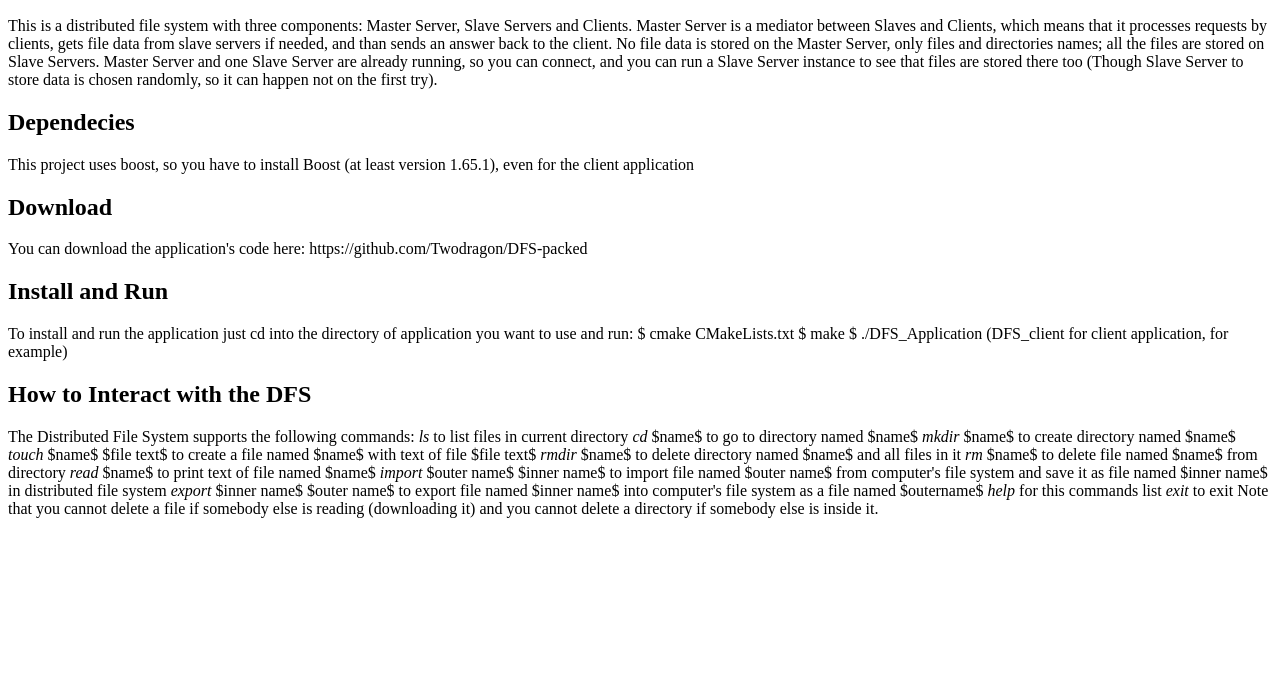
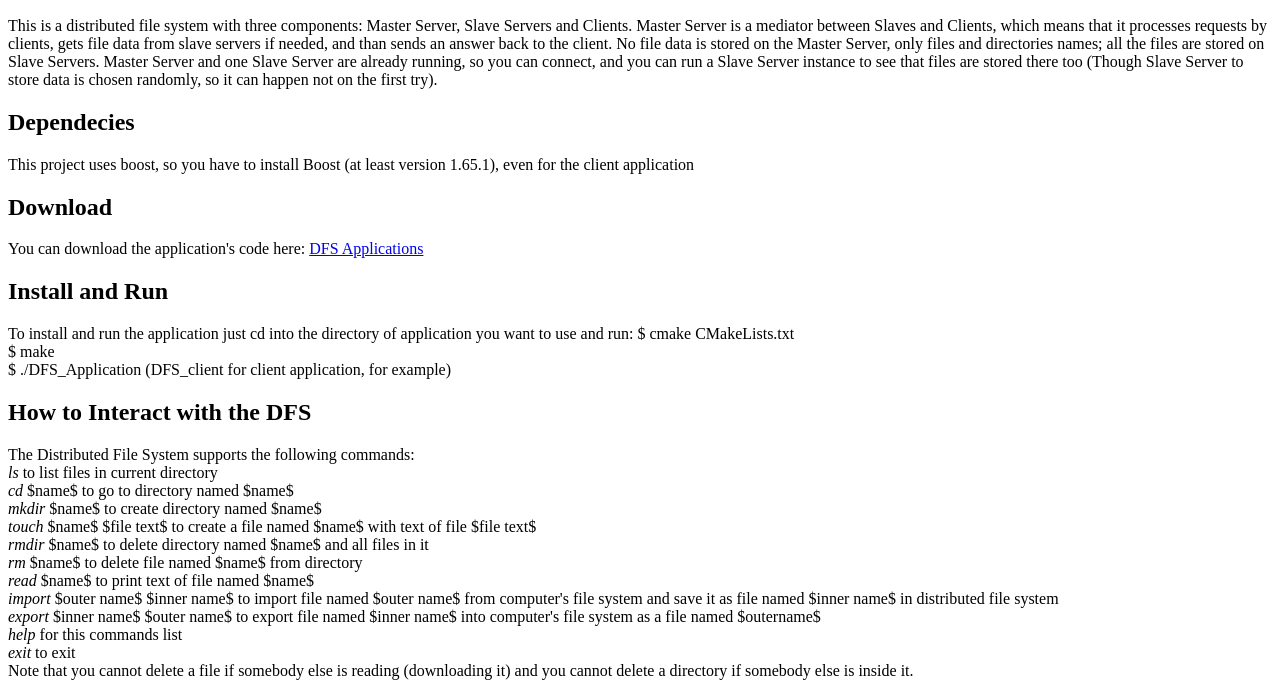
Before and after one commit to Twodragon/Twodragon.github.io, a plain HTML site: page index.html in a window 1280 px wide. Shown: the part 110-806 px from the top of the page. Drawn offline with Linux system fonts and the light colour scheme.

Commit message:
Update index.html

```diff
--- a/index.html
+++ b/index.html
@@ -7,25 +7,25 @@
 <h2>Dependecies</h2>
 <p>This project uses boost, so you have to install Boost (at least version 1.65.1), even for the client application</p>
 <h2>Download</h2>
-<p>You can download the application's code here: https://github.com/Twodragon/DFS-packed</p>
+<p>You can download the application's code here: <a href="https://github.com/Twodragon/DFS-packed/">DFS Applications</a> </p>
 <h2>Install and Run</h2>
 <p>To install and run the application just cd into the directory of application you want to use and run:
-$ cmake CMakeLists.txt
-$ make
+$ cmake CMakeLists.txt<br />
+$ make<br />
 $ ./DFS_Application (DFS_client for client application, for example)</p>
 <h2>How to Interact with the DFS</h2>
-<p>The Distributed File System supports the following commands:
-<i>ls</i> to list files in current directory
-<i>cd</i> $name$ to go to directory named $name$
-<i>mkdir</i> $name$ to create directory named $name$
-<i>touch</i> $name$ $file text$ to create a file named $name$ with text of file $file text$
-<i>rmdir</i> $name$ to delete directory named $name$ and all files in it
-<i>rm</i> $name$ to delete file named $name$ from directory
-<i>read</i> $name$ to print text of file named $name$
-<i>import</i> $outer name$ $inner name$ to import file named $outer name$ from computer's file system and save it as file named $inner name$ in distributed file system
-<i>export</i> $inner name$ $outer name$ to export file named $inner name$ into computer's file system as a file named $outername$
-<i>help</i> for this commands list
-<i>exit</i> to exit
+<p>The Distributed File System supports the following commands:<br />
+<i>ls</i> to list files in current directory<br />
+<i>cd</i> $name$ to go to directory named $name$<br />
+<i>mkdir</i> $name$ to create directory named $name$<br />
+<i>touch</i> $name$ $file text$ to create a file named $name$ with text of file $file text$<br />
+<i>rmdir</i> $name$ to delete directory named $name$ and all files in it<br />
+<i>rm</i> $name$ to delete file named $name$ from directory<br />
+<i>read</i> $name$ to print text of file named $name$<br />
+<i>import</i> $outer name$ $inner name$ to import file named $outer name$ from computer's file system and save it as file named $inner name$ in distributed file system<br />
+<i>export</i> $inner name$ $outer name$ to export file named $inner name$ into computer's file system as a file named $outername$<br />
+<i>help</i> for this commands list<br />
+<i>exit</i> to exit<br />
 
 Note that you cannot delete a file if somebody else is reading (downloading it) and you cannot delete a directory if somebody else is inside it.
 </p>
```
